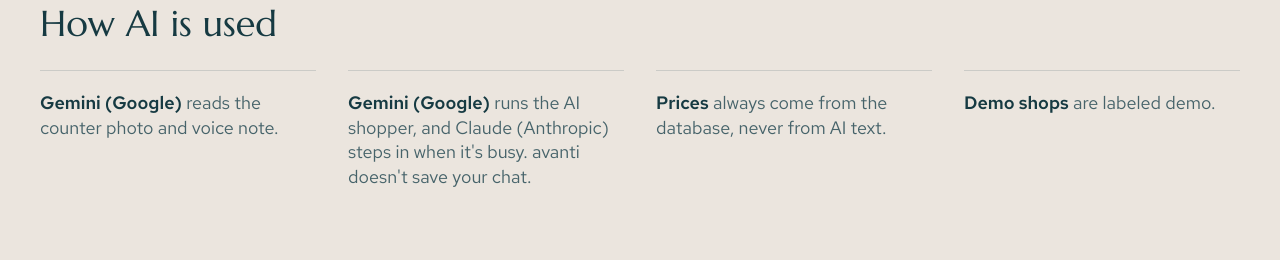
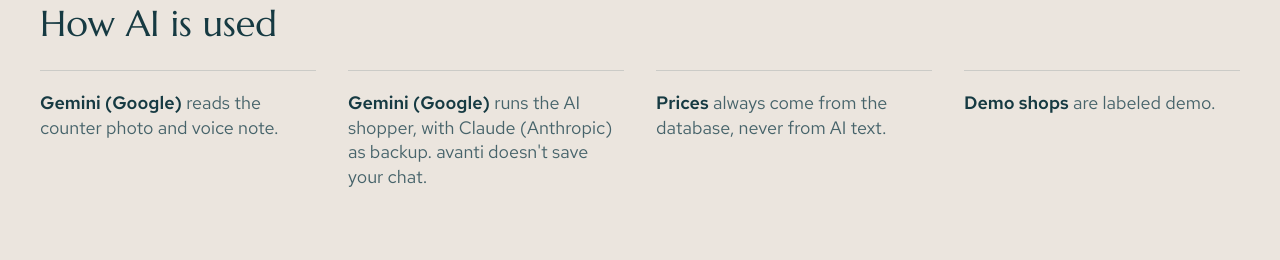
Before and after one commit to ansonlam23/avanti, a Next.js app: page /privacy in a window 1280 px wide. Shown: the part 970-1230 px from the top of the page. Built offline with nearby package versions, Linux system fonts and the light colour scheme; no server answers; a web font is replaced by a local one.

Commit message:
Trust: /privacy says 'with Claude (Anthropic) as backup' when the shopper runs Gemini first (SHOPPER_AI=auto)

```diff
--- a/src/app/privacy/page.tsx
+++ b/src/app/privacy/page.tsx
@@ -17,7 +17,7 @@
   const gemini = mode !== "claude" && hasGemini();
   const claude = mode !== "gemini" && hasClaude();
   if (gemini && claude) {
-    return { who: "Gemini (Google)", what: "runs the AI shopper, and Claude (Anthropic) steps in when it's busy." };
+    return { who: "Gemini (Google)", what: "runs the AI shopper, with Claude (Anthropic) as backup." };
   }
   if (gemini) return { who: "Gemini (Google)", what: "runs the AI shopper." };
   return { who: "Claude (Anthropic)", what: "runs the AI shopper." };
```
